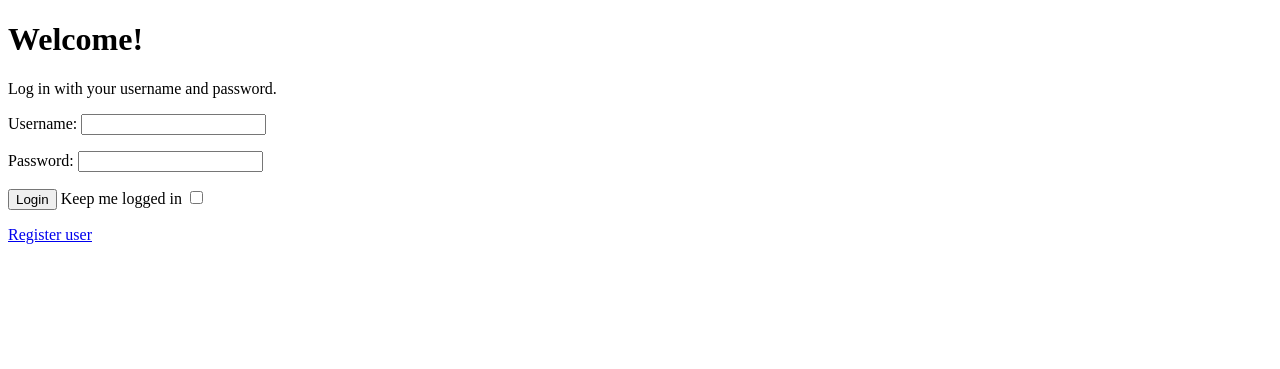
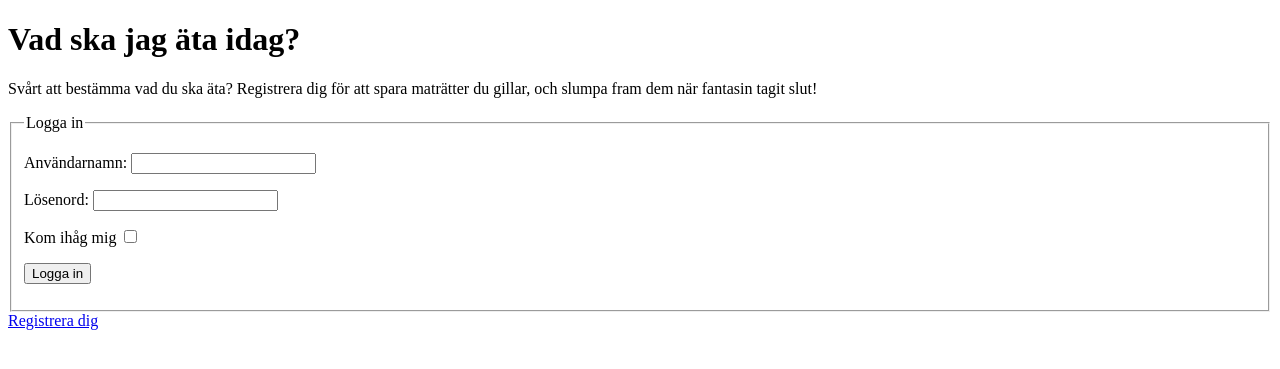
Before and after one commit to theresetherese/PHP-Projekt, a PHP site: page / in a window 1280 px wide. Shown: the top 369 px of the page. Run offline with PHP 8.4, Linux system fonts and the light colour scheme; a stand-in replaces the project's code that opens the database connection.

Commit message:
Lagt till Views för LoggedIn

```diff
--- /dev/null
+++ b/www/Controller/LoggedInController.php
@@ -0,0 +1,22 @@
+<?php
+
+	/*
+	 * Decides which information to show when logged in
+	 *
+	 */
+
+	require_once './View/LoggedInView.php';
+
+	class LoggedInController {
+
+		public function DoControll(){
+			$loggedInView = new LoggedInView();
+
+			$xhtml = $loggedInView->DoRandomDish();
+			$xhtml .= $loggedInView->AddNewDishLink();
+			$xhtml .= $loggedInView->ShowDishesLink();
+
+			return $xhtml;
+		}
+
+	}
--- a/www/Controller/LoginController.php
+++ b/www/Controller/LoginController.php
@@ -10,6 +10,7 @@
 	require_once "./Model/LoginHandler.php";
 	require_once "./Model/User.php";
 	require_once "./View/LoginView.php";
+	require_once './Controller/LoggedInController.php';
 
 	class LoginController {
 
@@ -68,7 +69,7 @@
 			$loginHandler = new LoginHandler();
 
 			//Text + loginbox
-			$xhtml = $loginView->DoLoginText();
+			$xhtml = $loginView->DoWelcomeText();
 			$xhtml .= $loginView->DoLoginBox();
 			$xhtml .= $loginView->DoRegisterLink();
 
@@ -117,8 +118,10 @@
 			$loginView = new LoginView();
 			$loginHandler = new LoginHandler();
 
-			//Text + logoutbox
-			$xhtml = $loginView->DoLoggedInText();
+			$loggedInController = new LoggedInController();
+			$xhtml = $loggedInController->DoControll();
+
+			//Logout-box
 			$xhtml .= $loginView->DoLogoutBox();
 
 			//Check if user tries to log out
--- a/www/Controller/MasterController.php
+++ b/www/Controller/MasterController.php
@@ -33,6 +33,7 @@
 
 
 			}
+
 			//Login form
 			else {
 				//Create an instance of LoginController
--- a/www/Model/Constants.php
+++ b/www/Model/Constants.php
@@ -13,6 +13,10 @@
 		 */
 		const RegisterGetKey = "register";
 		const RegisterGetValue = "register";
+		const UserViewGetKey = "user";
+		const DishViewGetKey = "dish";
+		const DishViewAllGetValue = "all";
+		const DishViewAddGetValue = "add";
 
 		/*
 		 * POST keys and values
@@ -22,13 +26,13 @@
 		const KeepMeLoggedInPostValue = "keepLoggedIn";
 
 		const LoginPostKey = "login";
-		const LoginPostValue = "Login";
+		const LoginPostValue = "Logga in";
 
 		const LogoutPostKey = "logout";
-		const LogoutPostValue = "Logout";
+		const LogoutPostValue = "Logga ut";
 
 		const RegisterPostKey = "regiserUser";
-		const RegisterPostValue = "Register";
+		const RegisterPostValue = "Registrera";
 
 		/*
 		 * SESSIONS
--- a/www/Model/User.php
+++ b/www/Model/User.php
@@ -4,6 +4,7 @@
 
 	class User {
 
+		private $userId = "";
 		private $username = "";
 		private $email = "";
 		private $password = "";
@@ -11,6 +12,13 @@
 		private $ip = "";
 		private $dishes = array();
 
+		public function GetUserId(){
+			return $this->userId;
+		}
+
+		public function SetUserId($_userId){
+			$this->userId = $_userId;
+		}
 
 		public function GetUsername(){
 			return $this->username;
--- /dev/null
+++ b/www/View/LoggedInView.php
@@ -0,0 +1,27 @@
+<?php
+
+	/*
+	 * Generates navigation for logged in users
+	 *
+	 */
+
+	require_once './Model/Constants.php';
+
+	class LoggedInView{
+
+		public function DoRandomDish(){
+			$xhtml = "<h2>Slumpad maträtt</h2>";
+			return $xhtml;
+		}
+
+		public function AddNewDishLink(){
+			$xhtml = "<h3><a href='?" . Constants::DishViewGetKey . "=" . Constants::DishViewAddGetValue . "' title='Lägg till en ny maträtt'>Lägg till ny maträtt</h3>";
+			return $xhtml;
+		}
+
+		public function ShowDishesLink(){
+			$xhtml = "<h4><a href='?" . Constants::DishViewGetKey . "=" . Constants::DishViewAllGetValue . "' title='Visa alla sparade maträtter'>Visa sparade maträtter</a></h4>";
+			return $xhtml;
+		}
+
+	}
--- a/www/View/LoginView.php
+++ b/www/View/LoginView.php
@@ -1,7 +1,10 @@
 <?php
 
 /*
- * Generates texts for different states, and collects data from forms
+ * Generates login- and logoutform
+ * Generates error messages for wrong username or password
+ * Collects form input and validates it
+ * Checks if user has cookies
  *
  */
 
@@ -18,28 +21,33 @@
 		 */
 
 		//Return welcome-text
-		public function DoLoginText() {
-			return "<h1>Welcome!</h1>
-			<p>Log in with your username and password.</p>";
+		public function DoWelcomeText() {
+			return "<h1>Vad ska jag äta idag?</h1>
+			<p>Svårt att bestämma vad du ska äta? Registrera dig för att spara maträtter du gillar, och slumpa fram dem när fantasin tagit slut!</p>";
 		}
 
 		//Return login form
 		public function DoLoginBox(){
 			//Start login form
 			$form = "<form method='post'>
+				<fieldset>
+					<legend>Logga in</legend>
 					<p>
-					<label for='username'>Username: </label>
+						<label for='username'>Användarnamn: </label>
 						<input type='text' id='username' name='username' />
 					</p>
 					<p>
-					<label for='password'>Password: </label>
+						<label for='password'>Lösenord: </label>
 						<input type='password' id='password' name='password' />
 					</p>
 					<p>
-					<input type='submit' id='loginButton' name='" . Constants::LoginPostKey . "' value='" . Constants::LoginPostValue . "' />
-					<label for='keepLoggedIn'>Keep me logged in</label>
+						<label for='keepLoggedIn'>Kom ihåg mig</label>
 						<input type='checkbox' id='" . Constants::KeepMeLoggedInPostKey . "' name='" . Constants::KeepMeLoggedInPostKey . "' value='" . Constants::KeepMeLoggedInPostValue . "' />
 					</p>
+					<p>
+						<input type='submit' id='loginButton' name='" . Constants::LoginPostKey . "' value='" . Constants::LoginPostValue . "' />
+					</p>
+				</fieldset>
 			</form>";
 
 			//Return form
@@ -48,22 +56,17 @@
 
 		//Return text for wrong user credentials
 		public function DoWrongCredentialsText(){
-			return "<h1>Wrong username or password. Please try again.</h1>";
-		}
-
-		//Return text for successful login
-		public function DoLogInSuccessText(){
-			return "<h1>You are successfully logged in!</h1>";
+			return "<h1>Fel användarnamn eller lösenord.</h1>";
 		}
 
 		//Return text for already logged in user
 		public function DoLoggedInText(){
-			return "<h1>Hello" . $_SESSION[Constants::LoggedInUserSessionKey] . "</h1>";
+			return "<h1>Hello " . $_SESSION[Constants::LoggedInUserSessionKey] . "</h1>";
 		}
 
 		//Return logout form
 		public function DoLogoutBox(){
-			return "<form method='post'>
+			return "<form method='post' action='index.php'>
 				<p>
 					<input type='submit' id='" . Constants::LogoutPostKey . "' name='" . Constants::LogoutPostKey . "' value='" . Constants::LogoutPostValue . "' />
 				</p>
@@ -72,13 +75,12 @@
 
 		//Return text for logged out user
 		public function DoLoggedOutText(){
-			return "<h1>You are now logged out!</h1>
-			<p>Please come back soon!</p>";
+			return "<h1>Du är utloggad!</h1>";
 		}
 
 		//Return link to registration
 		public function DoRegisterLink(){
-			return '<a href="index.php?' . Constants::RegisterGetKey . '=' . Constants::RegisterGetValue . '">Register user</a>';
+			return '<a href="index.php?' . Constants::RegisterGetKey . '=' . Constants::RegisterGetValue . '">Registrera dig</a>';
 		}
 
 
@@ -170,14 +172,23 @@
 			return $user;
 		}
 
-		//If client has cookies, save them to user with ip and return user object
+		//If client has cookies, validate and save them to user object with ip and return user object
 		public function HasCookies(){
 			if (isset($_COOKIE[Constants::KeepLoggedInCookieUserName]) && isset($_COOKIE[Constants::KeepLoggedInCookieToken])){
 				$user = new User();
-				$user->SetUsername($_COOKIE[Constants::KeepLoggedInCookieUserName]);
-				$user->SetCookieData($_COOKIE[Constants::KeepLoggedInCookieToken]);
+				$username = $_COOKIE[Constants::KeepLoggedInCookieUserName];
+				$cookieData = $_COOKIE[Constants::KeepLoggedInCookieToken];
+
+				//Save cookieinfo to user object if username validates
+				if($user->ValidateUsername($username)){
+					$user->SetUsername($username);
+					$user->SetCookieData($cookieData);
 					$user->SetIP($this->GetIP());
+
 					return $user;
+				}
+
+				return false;
 			}
 
 			return false;
--- a/www/index.php
+++ b/www/index.php
@@ -5,11 +5,10 @@
 	//Start session
 	session_start();
 
-	//Initiate $title och $body
-	$title = "Login";
+	//Initiate $body
 	$body = "";
 
-	//Check which information to show
+	//Collect body content from MasterController
 	$masterController = new MasterController();
 	$mcDoControll = $masterController->DoControll();
 
@@ -21,7 +20,7 @@
 <html xmlns="http://www.w3.org/1999/xhtml" xml:lang="sv" lang="sv">
 	<head>
     	<meta http-equiv="Content-type" content="text/html; charset=utf-8" />
-    	<title><?php echo $title; ?></title>
+    	<title>Vad ska jag äta idag?</title>
 	</head>
 
 	<body>
```
Also changed, not shown: www/Model/DAL/DishDAL.php (added, +61 -0 lines). Lines whose indentation alone changed are shown as unchanged.
